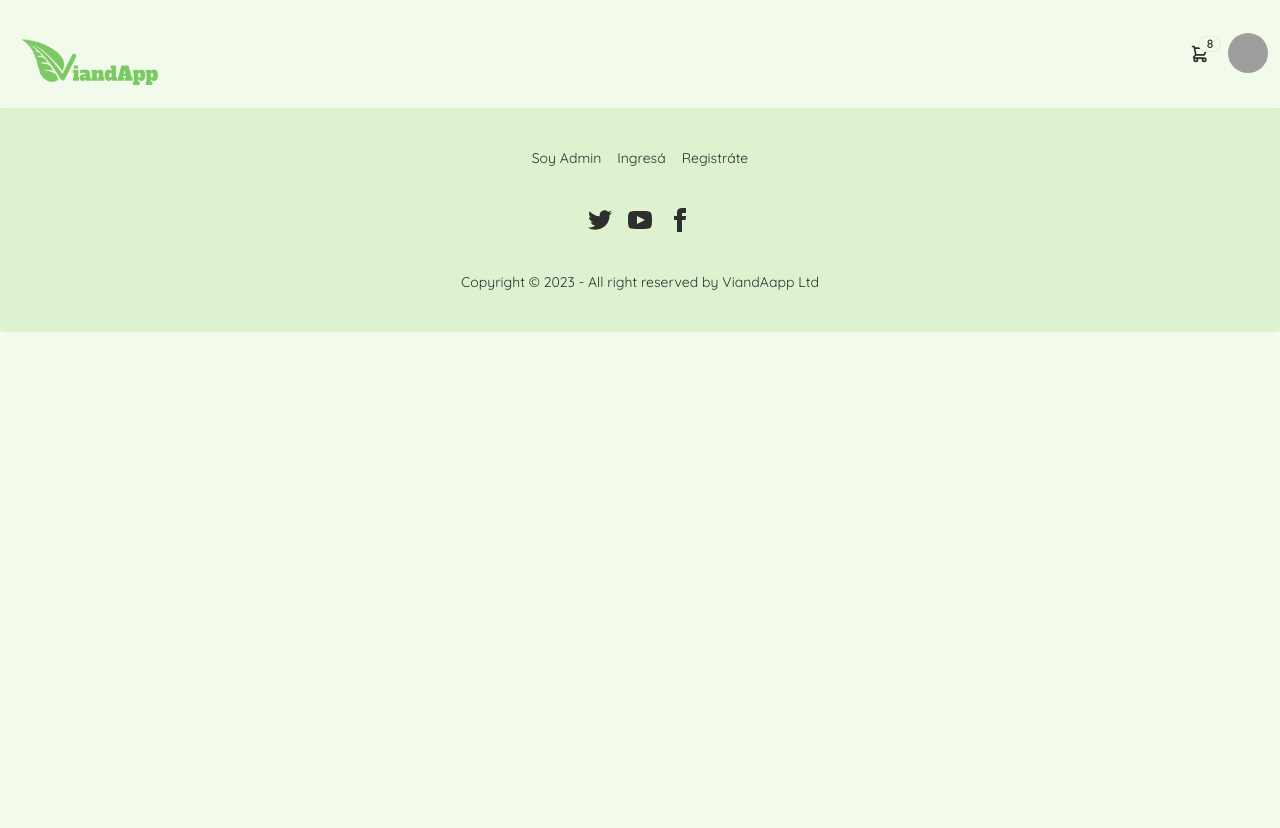
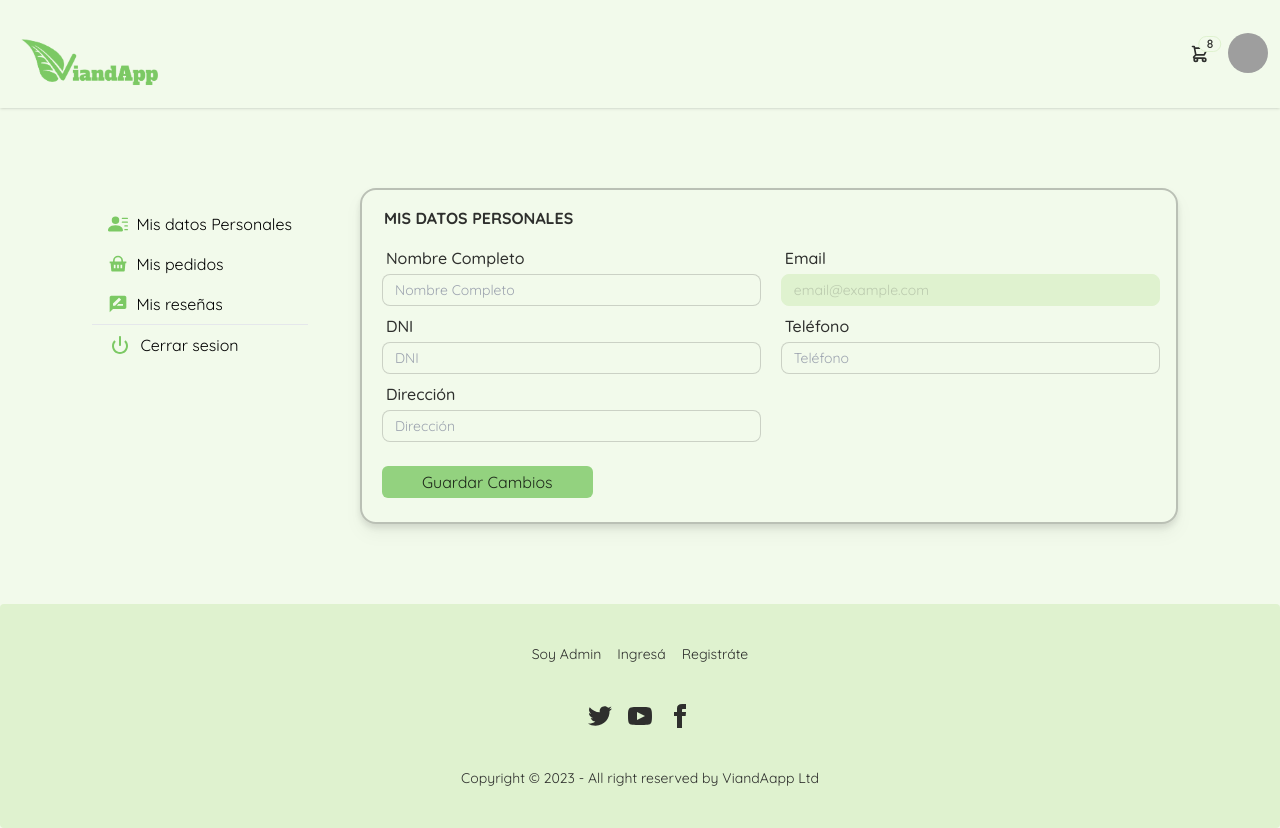
Before and after one commit to ProyectoFinal-Henry/Vianda-app, a Next.js app: page /catalog/mi-cuenta in a window 1280 px wide. Before the commit the page ends 800 px from the top, so only its background shows below. Built offline with nearby package versions, Linux system fonts and the light colour scheme; grey boxes are pictures that could not be loaded.

Commit message:
PUT fail

```diff
--- a/src/app/catalog/mi-cuenta/page.jsx
+++ b/src/app/catalog/mi-cuenta/page.jsx
@@ -1,10 +1,10 @@
 import MisDatos from "@/components/mi-cuenta/MisDatos";
 
-async function MiCuenta({params}) {
+async function MiCuenta() {
 
   return (
     <>
-      {/* <MisDatos /> */}
+      <MisDatos />
     </>
   );
 }
--- a/src/components/mi-cuenta/MisDatos.jsx
+++ b/src/components/mi-cuenta/MisDatos.jsx
@@ -36,7 +36,7 @@ function MisDatos({usuarioId}) {
         setValue("dni", data.dni)
         setValue("telefono", data.telefono)
         setValue("direccion", data.direccion)
-        setIdDb(data.id)
+        // setIdDb(data.id)
       })()
     }
   }, [usuarioId, setValue])
@@ -46,6 +46,25 @@ function MisDatos({usuarioId}) {
     console.log(data);
     reset();
   });
+
+    // const onSubmit = handleSubmit(async (data) => {
+  //   const {nombreCompleto, email, dni, telefono, direccion } = data
+
+  //   const formData = new FormData()
+  //   formData.append("nombre", nombreCompleto)
+  //   formData.append("email", email)
+  //   formData.append("dni", dni)
+  //   formData.append("telefono", telefono)
+  //   formData.append("direccion", direccion)
+
+  //   if (usuarioId) {
+  //     formData.append("id", idDb)
+  //   }
+
+  //   await new Promise((resolve) => setTimeout(resolve, 1000))
+  //     const UserUpdate = await axios.put(`/api/usuarios/${data.id}`, data)
+
+  // });
 
   return (
     <>
```
